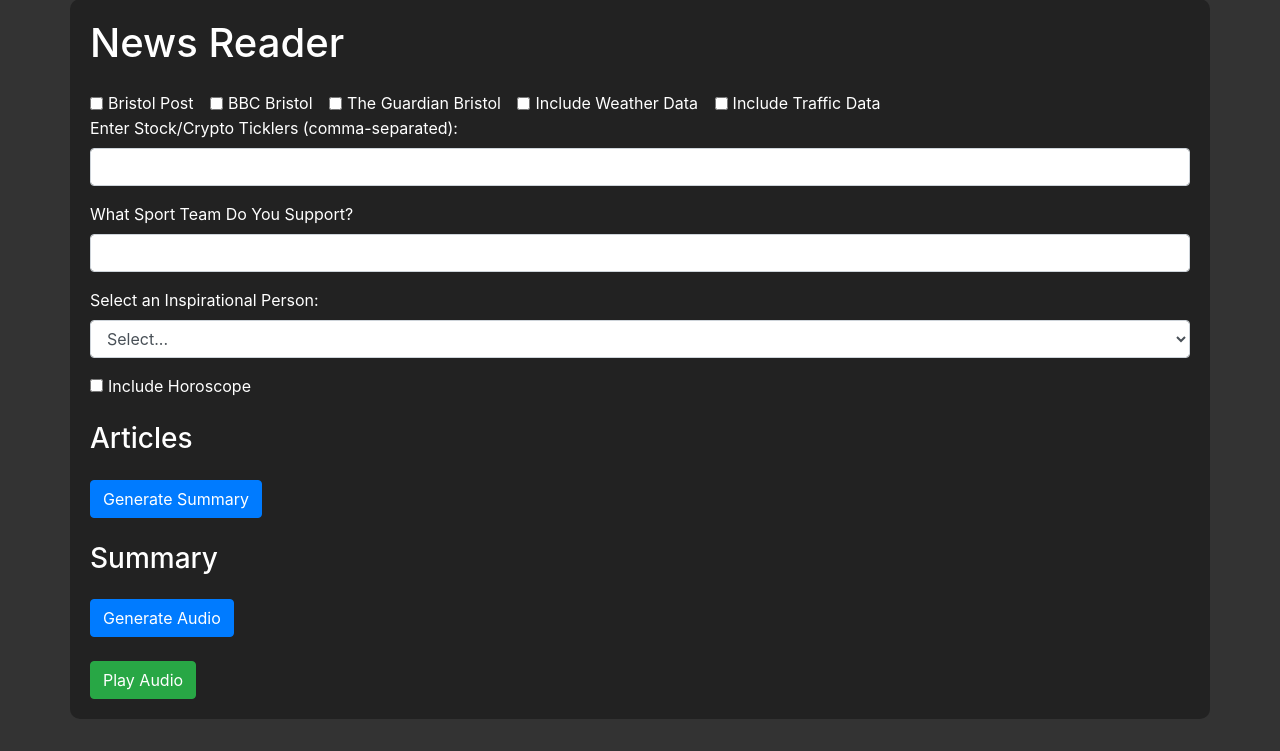
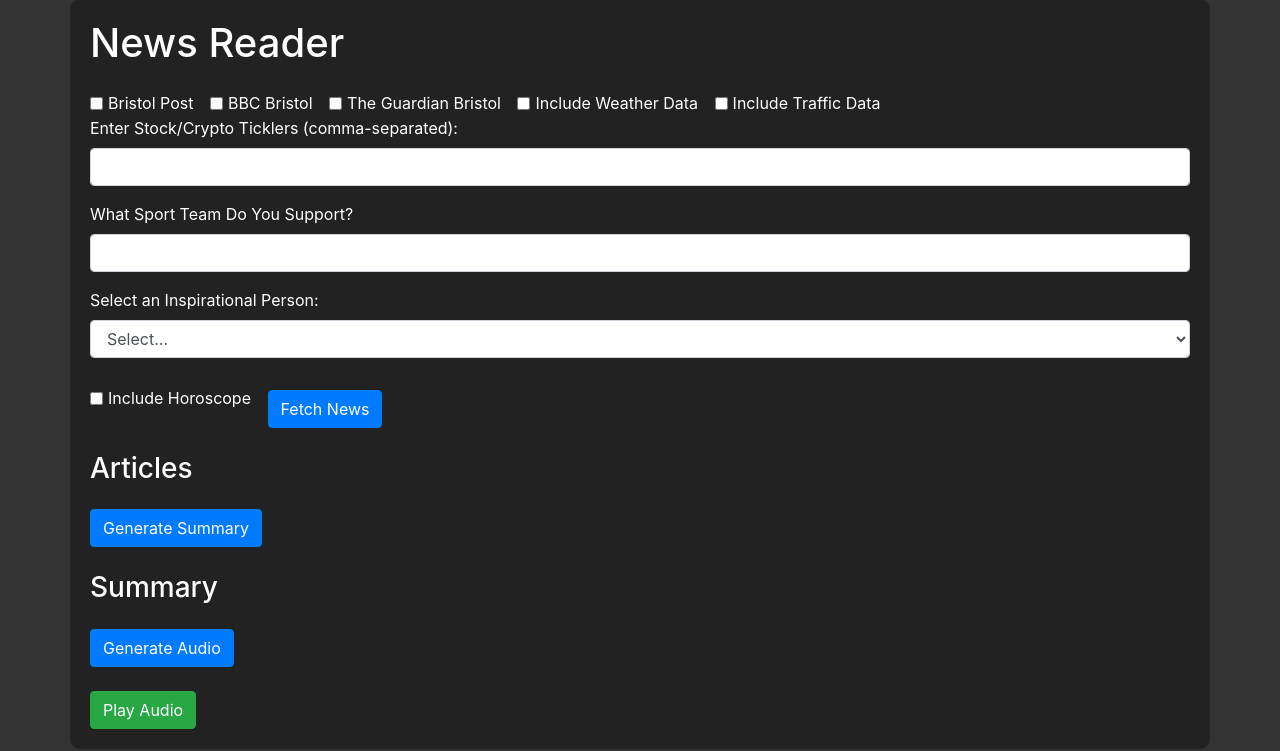
Before and after one commit to edmundman/whsmiths, a Flask app: page / in a window 1280 px wide. Shown: the part 49-800 px from the top of the page. Run offline with Flask 3, Linux system fonts and the light colour scheme; some libraries are stand-ins or nearby versions.

Commit message:
Update index.html

```diff
--- a/templates/index.html
+++ b/templates/index.html
@@ -99,6 +99,8 @@
                 <input class="form-check-input" type="checkbox" name="horoscope_checkbox" value="include_horoscope">
                 <label class="form-check-label">Include Horoscope</label>
             </div>
+            <button type="button" class="btn btn-primary mt-3" id="fetch-news">Fetch News</button>
+
 
         </form>
         <div class="mt-4">
```
